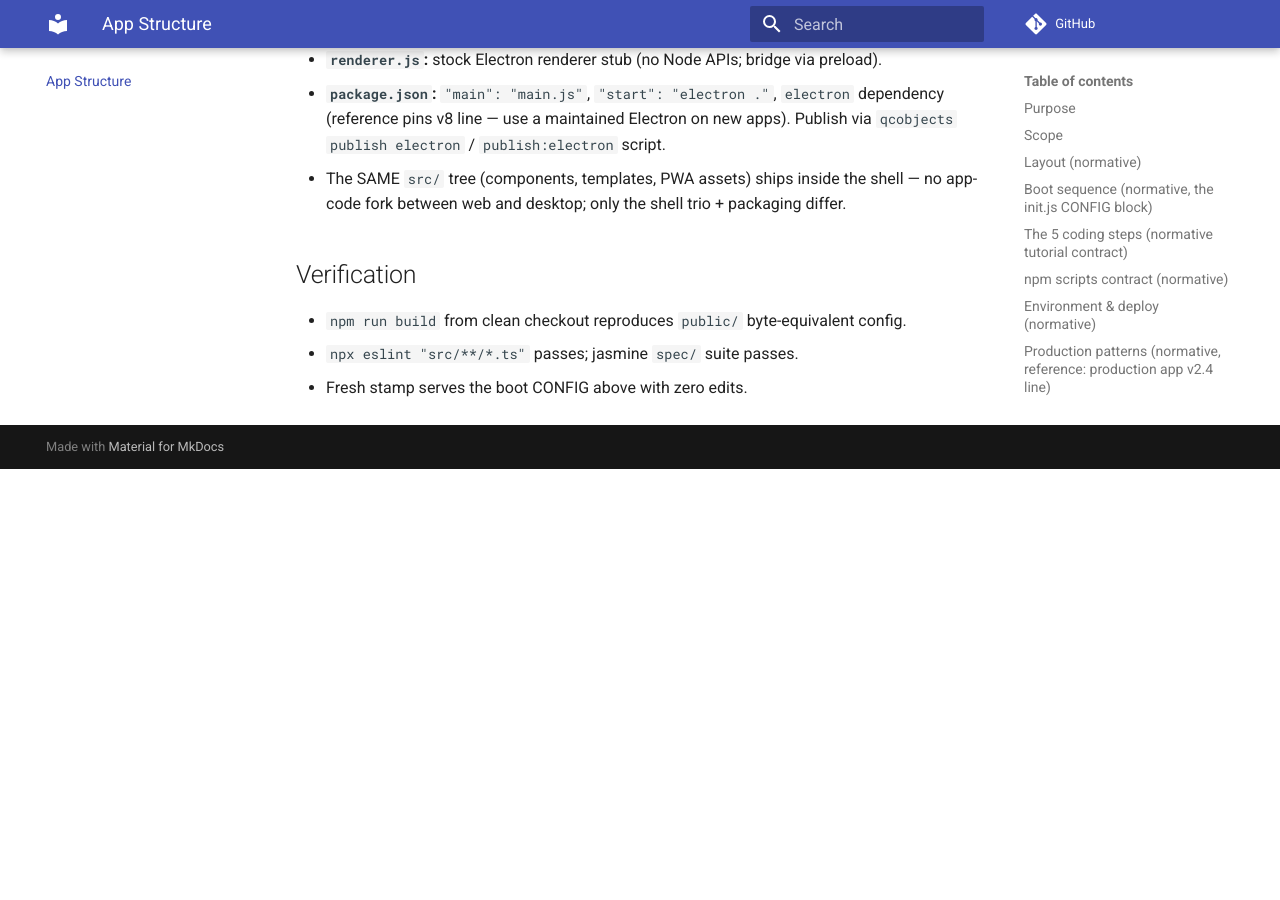
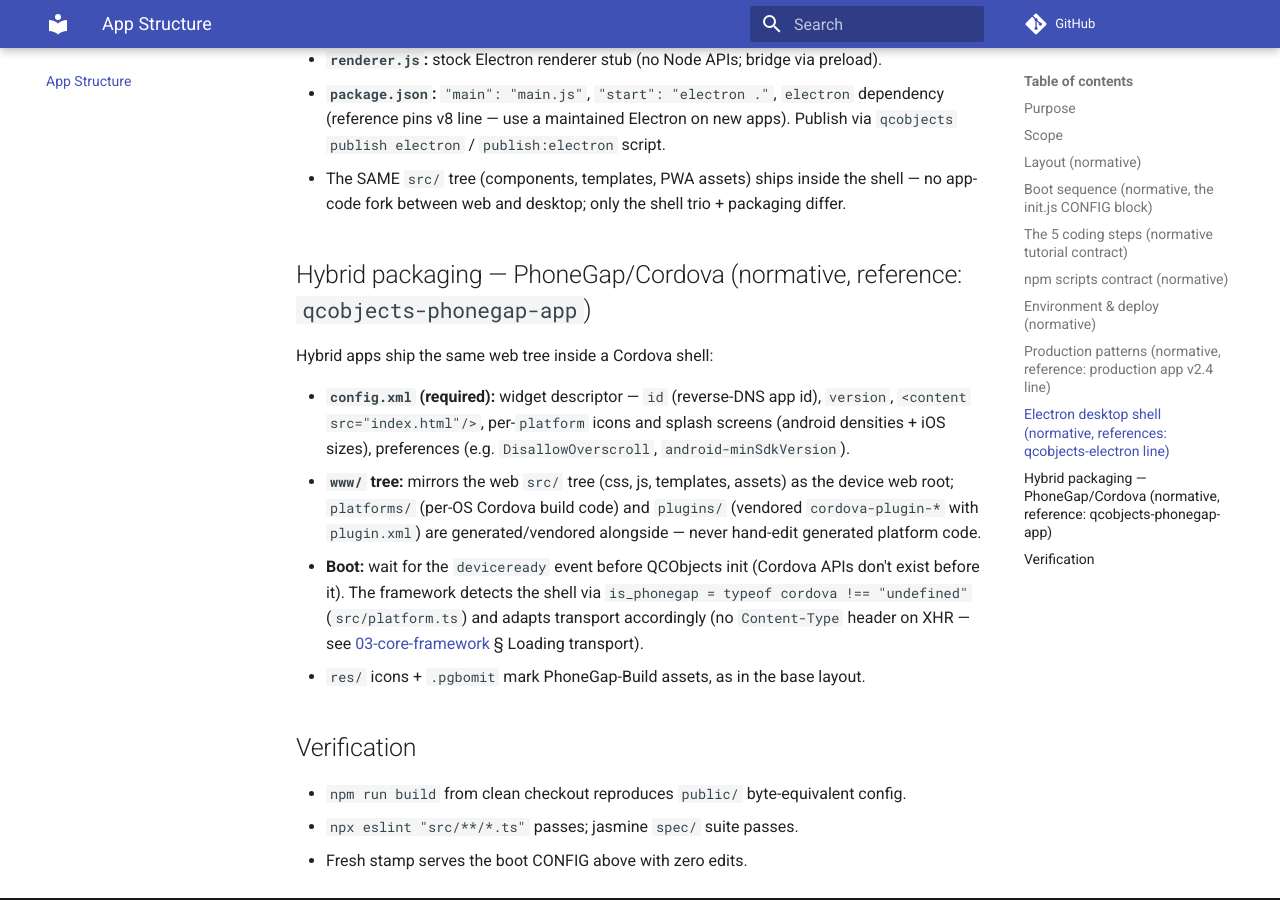
Before and after one commit to QCObjects/product-specs, an MkDocs documentation site: the page built from docs/06-app-structure.md, in a window 1280 px wide and 900 px high, scrolled down 3659 px. Built offline with MkDocs 1.6.1 and Material for MkDocs 9.7.7, drawn with Linux system fonts in a browser that asks for light colours; comment, search, counter and statistics services are not loaded; before the commit the page ends 4128 px from its top, so only the background shows below that.

Commit message:
feat: PhoneGap/Cordova hybrid packaging contract (06)

```diff
--- a/docs/06-app-structure.md
+++ b/docs/06-app-structure.md
@@ -151,6 +151,25 @@ app root plus packaging metadata:
   shell — no app-code fork between web and desktop; only the shell trio +
   packaging differ.
 
+## Hybrid packaging — PhoneGap/Cordova (normative, reference: `qcobjects-phonegap-app`)
+
+Hybrid apps ship the same web tree inside a Cordova shell:
+
+- **`config.xml` (required):** widget descriptor — `id` (reverse-DNS app id),
+  `version`, `<content src="index.html"/>`, per-`platform` icons and splash
+  screens (android densities + iOS sizes), preferences
+  (e.g. `DisallowOverscroll`, `android-minSdkVersion`).
+- **`www/` tree:** mirrors the web `src/` tree (css, js, templates, assets) as
+  the device web root; `platforms/` (per-OS Cordova build code) and `plugins/`
+  (vendored `cordova-plugin-*` with `plugin.xml`) are generated/vendored
+  alongside — never hand-edit generated platform code.
+- **Boot:** wait for the `deviceready` event before QCObjects init (Cordova APIs
+  don't exist before it). The framework detects the shell via
+  `is_phonegap = typeof cordova !== "undefined"` (`src/platform.ts`) and adapts
+  transport accordingly (no `Content-Type` header on XHR — see
+  [03-core-framework](./03-core-framework.md) § Loading transport).
+- `res/` icons + `.pgbomit` mark PhoneGap-Build assets, as in the base layout.
+
 ## Verification
 
 - `npm run build` from clean checkout reproduces `public/` byte-equivalent config.
```
